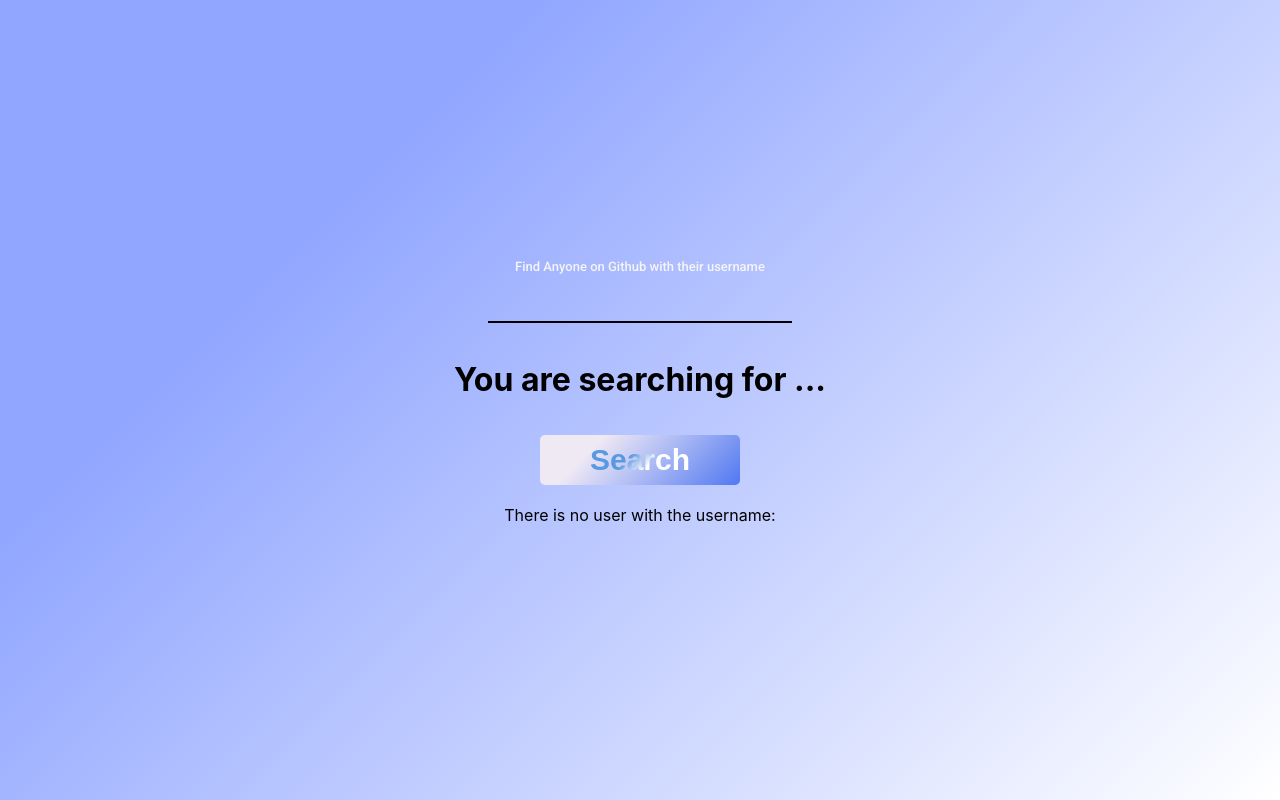
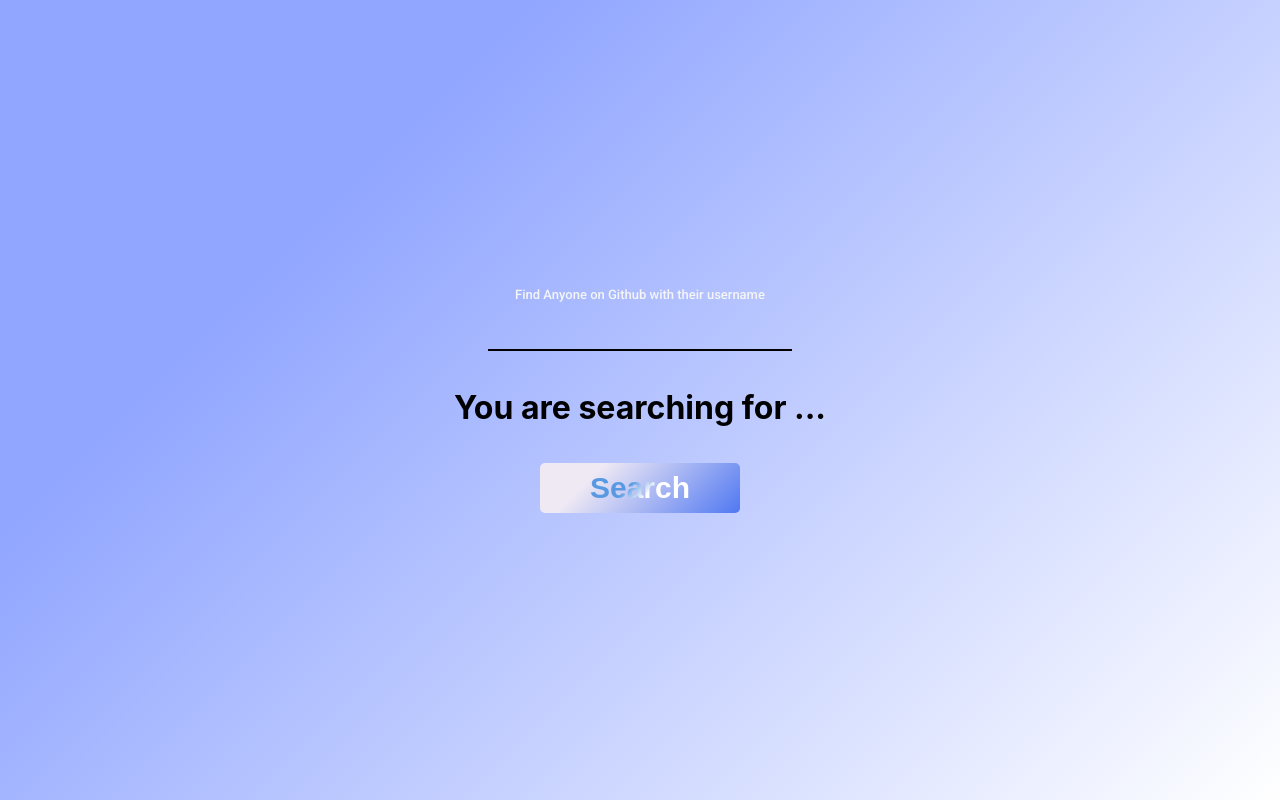
Before and after one commit to nikaKotrikadze/github-searcher, a React (Create React App) app: page / in a window 1280 px wide. Built offline with nearby package versions, Linux system fonts and the light colour scheme.

Commit message:
Fix: only displaying the error message after button click

```diff
--- a/src/components/DataFetching/DataFetching.js
+++ b/src/components/DataFetching/DataFetching.js
@@ -4,6 +4,7 @@ import axios from "axios";
 export const DataFetching = () => {
   const [user, setUser] = useState(null);
   const [searchUsername, setSearchUsername] = useState("");
+  const [showNoUserMessage, setShowNoUserMessage] = useState(false);
 
   const baseURL = process.env.REACT_APP_BASE_URL;
 
@@ -16,9 +17,11 @@ export const DataFetching = () => {
       .get(baseURL + searchUsername)
       .then((res) => {
         setUser(res.data);
+        setShowNoUserMessage(false);
       })
       .catch((error) => {
         setUser(null);
+        setShowNoUserMessage(true);
       });
   };
 
@@ -30,6 +33,7 @@ export const DataFetching = () => {
   return {
     user,
     searchUsername,
+    showNoUserMessage,
     handleChange,
     handleSubmit,
   };
--- a/src/components/Home/Home.js
+++ b/src/components/Home/Home.js
@@ -2,8 +2,16 @@ import React from "react";
 import Card from "../Card/Card";
 import { DataFetching } from "../DataFetching/DataFetching";
 import homeStyles from "./homeStyles.module.css";
+
 const Home = () => {
-  const { user, searchUsername, handleChange, handleSubmit } = DataFetching();
+  const {
+    user,
+    searchUsername,
+    showNoUserMessage,
+    handleChange,
+    handleSubmit,
+  } = DataFetching();
+
   return (
     <div>
       <form className={homeStyles.formContainer} onSubmit={handleSubmit}>
@@ -22,7 +30,7 @@ const Home = () => {
         </button>
       </form>
       {user && <Card key={user.id} user={user} />}
-      {!user && (
+      {showNoUserMessage && !user && (
         <div className={homeStyles.noUserContainer}>
           <p>There is no user with the username: {searchUsername}</p>
         </div>
```
